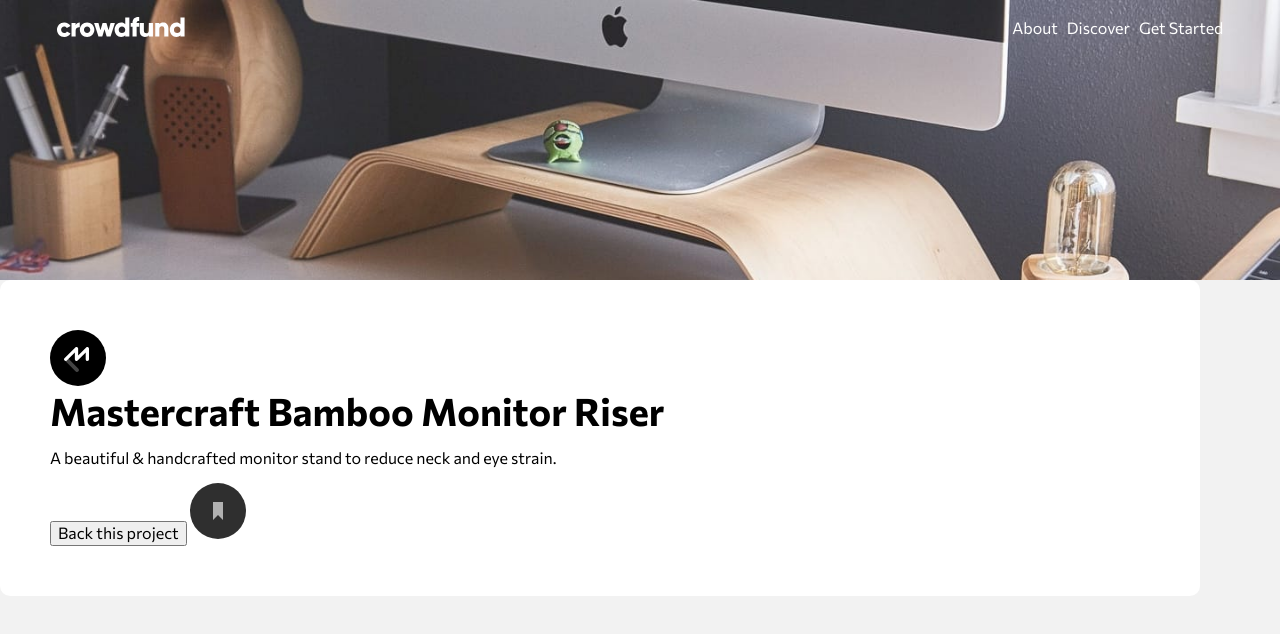
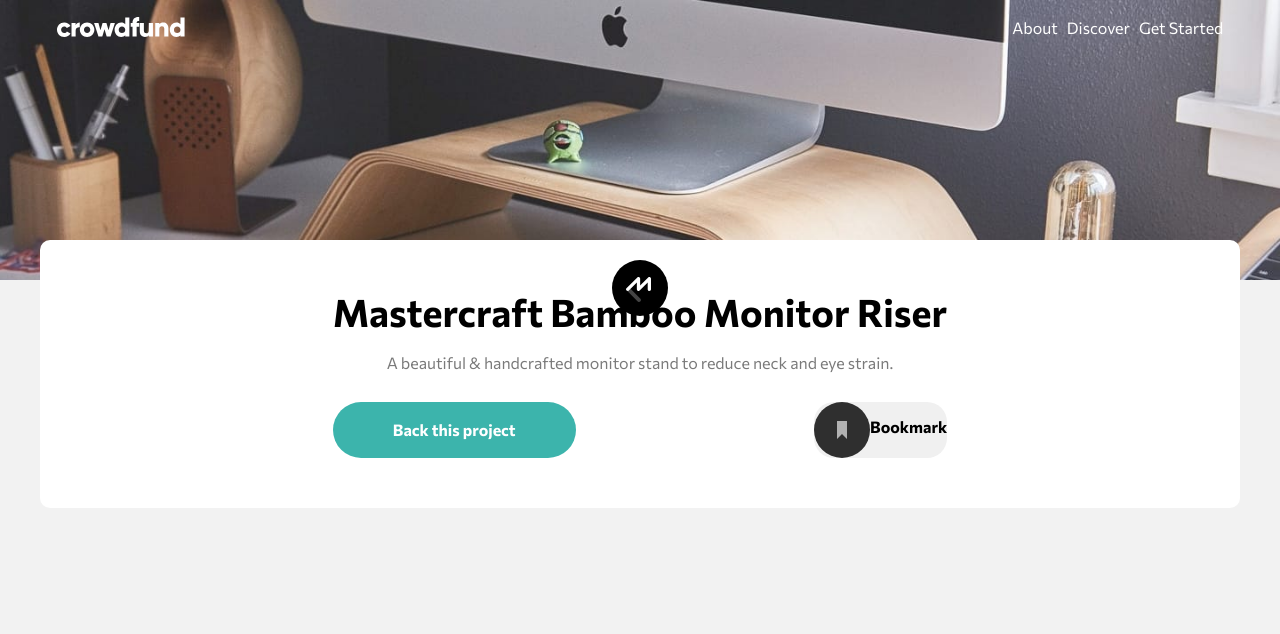
Before and after one commit to FRmero/Crowfunding-page, a website: page index.html in a window 1280 px wide. Drawn offline with Linux system fonts and the light colour scheme.

Commit message:
Added intro card

```diff
--- a/index.html
+++ b/index.html
@@ -31,8 +31,7 @@
 
   </header>
 
-<section class="intro container">
-  <div class="intro__container">
+<section class="intro card center container">
     <div class="intro__logo">
       <img src="/src/images/logo-mastercraft.svg" alt="">
     </div>
@@ -43,14 +42,17 @@
       <div class="intro__text--description">
         <p>A beautiful & handcrafted monitor stand to reduce neck and eye strain.</p>
       </div>
-      <div class="intro__text--cta">
-        <button class="intro__cta btn">
+      <div class="intro__text__cta">
+        <button class="intro__text__cta--btn btn">
           Back this project
         </button>
-        <img src="/src/images/icon-bookmark.svg" alt="">
+        <div class="intro__text__cta--bookmark">
+          <img src="/src/images/icon-bookmark.svg" alt="">
+          <p>Bookmark</p>
+        </div>
+
       </div>
     </div>
-  </div>
 </section>
   <!--
 
--- a/src/scss/app.scss
+++ b/src/scss/app.scss
@@ -3,6 +3,7 @@
 @import 'base/variables';
 @import 'base/mixins';
 @import 'base/globals';
+@import 'base/utilities';
 
 @import 'layout/header';
 @import 'layout/intro';
--- /dev/null
+++ b/src/scss/base/_utilities.scss
@@ -0,0 +1,28 @@
+.center {
+    display: flex;
+    justify-content: center;
+    align-items: center;
+}
+
+.card {
+    background-color: $white;
+    border-radius: 1rem;
+    padding: $separation;
+}
+
+.btn {
+    padding: 1.5rem $separation + 1;
+    color: $white;
+    background-color: $cyan;
+    border-radius: 3rem;
+    border: none;
+    cursor: pointer;
+    transition: all .3s;
+    &:hover {
+        background-color: $darkCyan;
+    }
+
+    &:focus {
+        outline: none;
+    }
+}
--- a/src/scss/base/_variables.scss
+++ b/src/scss/base/_variables.scss
@@ -2,6 +2,7 @@
 $cyan: hsl(176, 50%, 47%);
 $darkCyan: hsl(176, 72%, 28%);
 $darkGray: hsl(0, 0%, 48%);
+$lightGray: hsl(0, 0%, 94%);
 $black: hsl(0, 0%, 0%);
 $white: hsl(100, 100%, 100%);
 
--- a/src/scss/layout/_intro.scss
+++ b/src/scss/layout/_intro.scss
@@ -1,6 +1,54 @@
 .intro {
-    position: absolute;
-    background-color: $white;
-    border-radius: 1rem;
-    padding: $separation;
+    display: flex;
+    flex-direction: column;
+    margin: -4rem auto 2rem auto;
+    z-index: 5;
+
+    &__logo {
+        position: absolute;
+        top: 26rem;
+        z-index: 10;
+    }
+
+    &__text {
+        text-align: center;
+
+        &--title {
+            margin-bottom: 2rem;
+        }
+
+        &--description {
+            color: $darkGray;
+            margin-bottom: 3rem;
+        }
+
+        &__cta {
+            display: flex;
+            justify-content: space-between;
+
+            &--btn {
+                font-weight: $bold;
+            }
+
+            &--bookmark {
+                display: flex;
+                justify-content: space-between;
+                font-weight: $bold;
+                background-color: $lightGray;
+                border-radius: 2rem;
+                cursor: pointer;
+
+                p {
+                    display: none;
+                    @include medium {
+                        display: flex;
+                    }
+                }
+                &:hover {
+                    color: $darkGray;
+                }
+            }
+        }
+    }
+
 }
```
Also changed, not shown: build/css/app.css.
